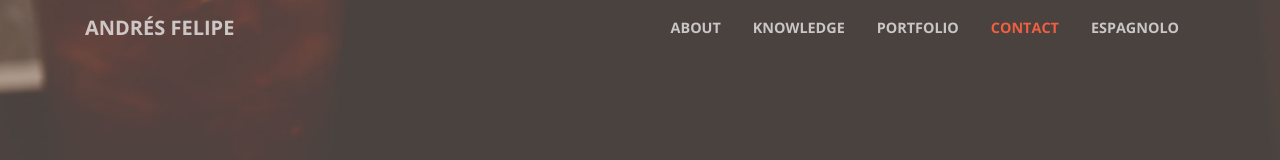
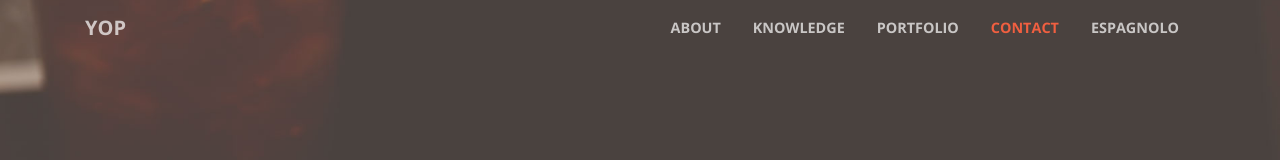
Before and after one commit to luk224/portfolio, a website with bundled scripts: page index.html in a window 1280 px wide. Shown: the top 160 px of the page. Built offline with nearby package versions, Linux system fonts and the light colour scheme.

Commit message:
prueba webhook

```diff
--- a/index.html
+++ b/index.html
@@ -31,7 +31,7 @@
 		<!-- Navigation -->
 		<nav class="navbar navbar-expand-lg navbar-light fixed-top" id="mainNav">
 			<div class="container">
-				<a class="navbar-brand js-scroll-trigger" href="#page-top">Andrés Felipe</a>
+				<a class="navbar-brand js-scroll-trigger" href="#page-top">Yop</a>
 				<button class="navbar-toggler navbar-toggler-right" type="button" data-toggle="collapse" data-target="#navbarResponsive" aria-controls="navbarResponsive" aria-expanded="false" aria-label="Toggle navigation">
 					<span class="navbar-toggler-icon"></span>
 				</button>
```
